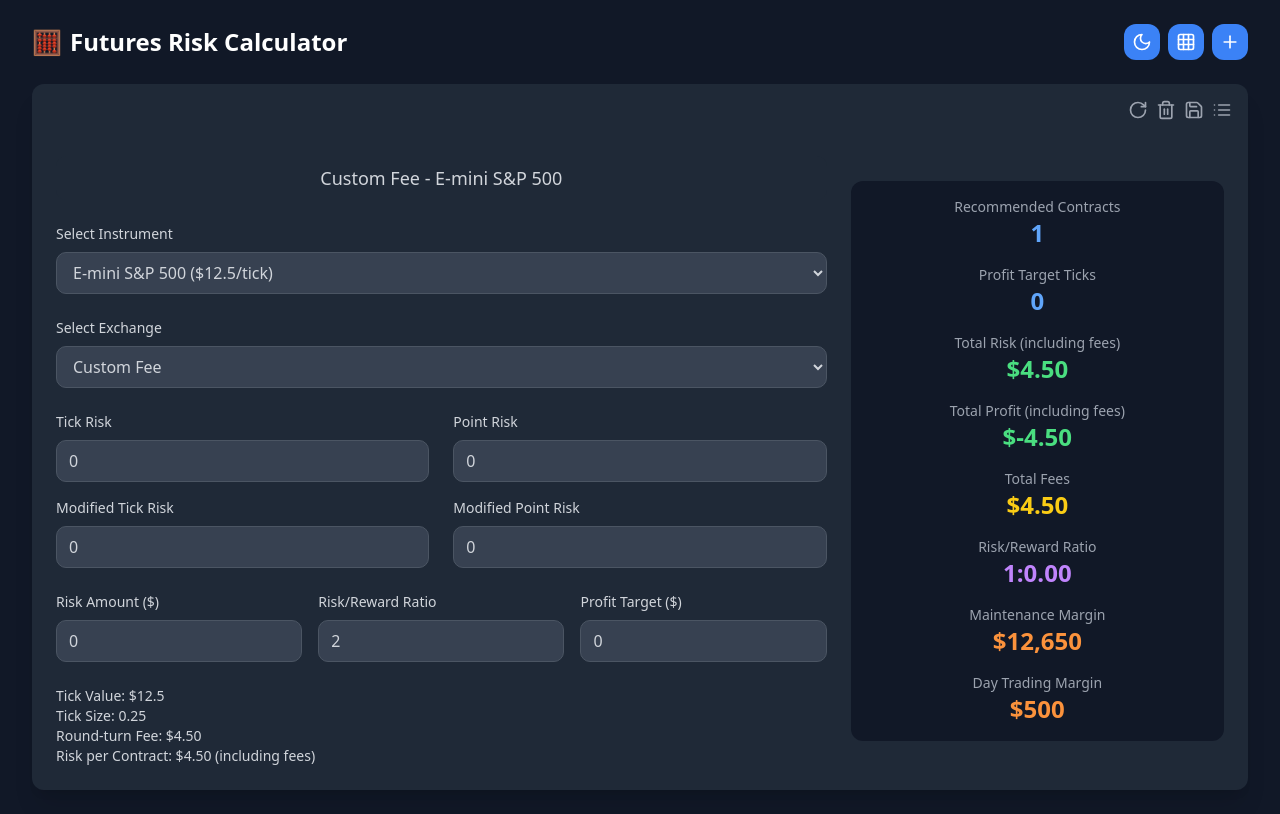
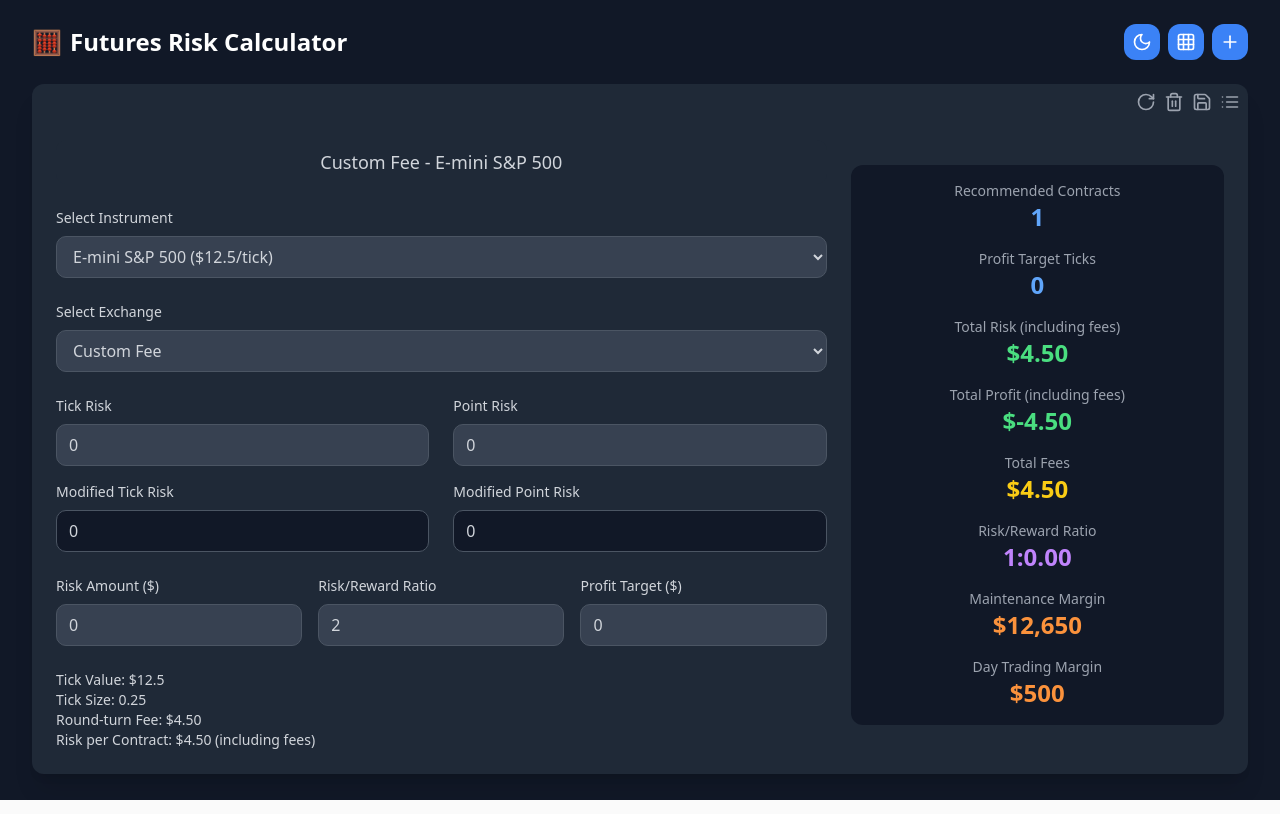
Before and after one commit to scarcrow465/project-continuer, a React (Vite) app: page / in a window 1280 px wide. Built offline with nearby package versions, Linux system fonts and the light colour scheme.

Commit message:
Improve Risk Calculator Layout
Fixed excessive top spacing in the risk calculator layout.  Also, modified the styling of the "Modified Tick Risk" and "Modified Point Risk" fields to improve visual distinction.

```diff
--- a/src/components/RiskCalculator/RiskCalculator.tsx
+++ b/src/components/RiskCalculator/RiskCalculator.tsx
@@ -49,10 +49,8 @@ export const RiskCalculator: React.FC<RiskCalculatorProps> = ({
 
     const availableTicks = [...new Set(optimalContracts.map(c => c.ticksPerContract))].sort((a, b) => a - b);
 
-    // Find the next tier that's greater than or equal to userTicks
     const nextTier = availableTicks.find(tier => tier >= userTicks);
 
-    // If we found a next tier, use it; otherwise use the highest available tier
     return nextTier || availableTicks[availableTicks.length - 1];
   };
 
@@ -149,7 +147,7 @@ export const RiskCalculator: React.FC<RiskCalculatorProps> = ({
       exit={{ opacity: 0, y: -20 }}
       className="bg-gray-800 rounded-lg shadow-xl p-6 relative"
     >
-      <div className="absolute top-4 right-4 flex items-center gap-2 z-10">
+      <div className="absolute top-2 right-2 flex items-center gap-2 z-10">
         <button onClick={handleUndo} className="text-gray-400 hover:text-blue-400 transition-colors" title="Undo">
           <RotateCw size={20} />
         </button>
@@ -164,10 +162,9 @@ export const RiskCalculator: React.FC<RiskCalculatorProps> = ({
         </button>
       </div>
 
-      <div className="grid md:grid-cols-3 gap-6 items-center pt-12">
-        {/* Main content section */}
+      <div className="grid md:grid-cols-3 gap-6 items-center pt-8">
         <div className="md:col-span-2 space-y-6">
-          <div className="text-gray-300 bg-gray-800 dark:bg-gray-900 rounded-md px-3 py-2 mb-4">
+          <div className="text-gray-300 bg-gray-800 dark:bg-gray-900 rounded-md px-3 py-2">
             <h2 className="text-lg font-medium text-center text-gray-300">
               {data.selectedExchange.name} - {data.selectedInstrument.name}
             </h2>
@@ -229,7 +226,7 @@ export const RiskCalculator: React.FC<RiskCalculatorProps> = ({
               </motion.div>
               <motion.div layout>
                 <label className="block text-sm font-medium mb-2 text-gray-300">Modified Tick Risk</label>
-                <div className="text-gray-300 bg-gray-700 border border-gray-600 rounded-md px-3 py-2">
+                <div className="text-gray-300 bg-gray-900 border border-gray-600 rounded-md px-3 py-2">
                   {modifiedTicks}
                 </div>
               </motion.div>
@@ -249,7 +246,7 @@ export const RiskCalculator: React.FC<RiskCalculatorProps> = ({
               </motion.div>
               <motion.div layout>
                 <label className="block text-sm font-medium mb-2 text-gray-300">Modified Point Risk</label>
-                <div className="text-gray-300 bg-gray-700 border border-gray-600 rounded-md px-3 py-2">
+                <div className="text-gray-300 bg-gray-900 border border-gray-600 rounded-md px-3 py-2">
                   {Math.round(recommendedPoints * 100) / 100}
                 </div>
               </motion.div>
```
